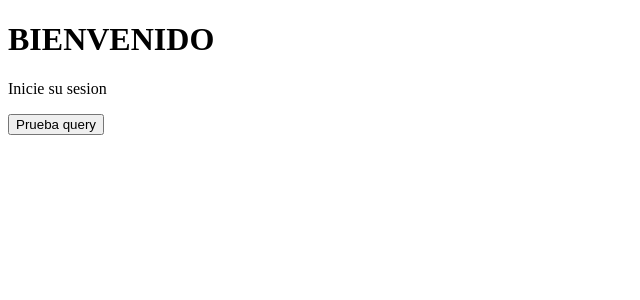
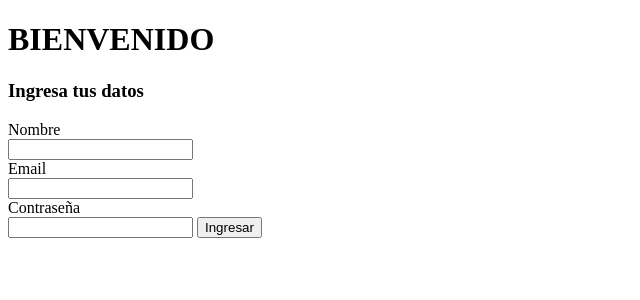
Before and after one commit to xilenAtenea/Proyecto-AD, a Flask app: page /inicio in a window 1280 px wide. Shown: the top 300 px of the page, without its empty margins (0-640 px from the left). Run offline with Flask 2, Linux system fonts and the light colour scheme.

Commit message:
fase_2
Se le agrega el login de usuarios que solo están registrados en nuestra base de datos, quienes llamamos arrendadores de Enikio. Para esto se crean los archivos "database_login.py" y "user.py", además de actualizar el docs3.html y el docs2.html, al igual que la app.py. La siguiente fase ya sería subiendo la lista de apartamentos con los mapas, con la intención de que el query que saca la opción select de la barra de selección del http://127.0.0.1:35081/aptos actualice esta lista de opciones de aptos usando el query que se encuentra en el código de uploadinfo. py.

```diff
--- a/API/app.py
+++ b/API/app.py
@@ -2,12 +2,11 @@ from flask import Flask, request, jsonify, render_template, url_for, redirect
 import pymongo
 from pymongo import MongoClient
 import pandas as pd
+import database_login as dbase
+from user import Signup
 
-myclient = MongoClient("mongodb://localhost:27017/")
+db= dbase.DBconnection()
 
-db = myclient["Enikio"]
-collection1 = db["universitys"]
-collection2 = db['apartments']
 
 app = Flask(__name__)
 app.config["DEBUG"] = True
@@ -17,6 +16,10 @@ app.config["DEBUG"] = True
 def home_page():
     return render_template('index.html')
 
+@app.route("/inicio", methods=["GET", "POST"])
+def inicio():
+    return render_template('docs3.html')
+
 #Buscar aptos
 @app.route('/aptos', methods=['GET'])
 def api_root():
@@ -25,17 +28,36 @@ def api_root():
 { "nombre": "Universidad Libre (Sede San Fernando)"},
 { "nombre": "Universidad Cooperativa de Colombia"}])
 
+
+
 #Arrendador. Inicio de sesion/crear sesion
-@app.route('/inicio', methods=['GET'])
-def api_root2():
-    return render_template('docs3.html')
+@app.route('/inicio/datos', methods=['POST'])
+def user():
+        collection3 = db['infoArrendadores']
+        #name = request.form['name']
+        #email = request.form['email']
+        #password= request.form['password']
 
-@app.route('/aptos/valor', methods=['GET', 'POST'])
+        dbname = collection3.find_one({'name': request.form['name']})
+        dbemail = collection3.find_one({'email': request.form['email']})
+        dbpassword = collection3.find_one({'password': request.form['password']})
+
+        if dbname and dbemail and dbpassword:
+            return redirect(url_for('api_mongo_find'))
+
+        else:
+            return 'Usuario no reconocido. Inténtelo de nuevo.'
+
+
+
+
+"""
+#Con esto se ve que si sale el valor que se seleccione en el docs2
+@app.route('/valor', methods=['GET', 'POST'])
 def valor():
     select = request.form.get('comp_select')
     return(str(select))
 
-"""
 #Para buscar todos, no lo estamos usando.
 @app.route('/api/v2/mongo/find/all', methods=['GET'])
 def api_mongo_find_all():
@@ -50,8 +72,6 @@ def api_mongo_find():
     elif request.method == 'POST':
         data = parse_form()
         return mongo_find(data)
-
-
 
 
 @app.route('/aptos/formulario', methods=['GET', 'POST'])
@@ -83,7 +103,7 @@ def parse_form():
 def mongo_find(query):
     _, col = create_mongo_session('Enikio', 'infoPostulados')
     find_result = []
-    for i in col.find(query):
+    for i in col.find(query, {'_id': 0}):
         find_result.append(i)
     return str(find_result)
 
@@ -92,10 +112,11 @@ def mongo_insert_one(doc):
     #doc
     _, col = create_mongo_session('Enikio', 'infoPostulados')
     col.insert_one(doc)
-def mongo_insert_many(doc):
+
+def mongo_insert_one2(doc):
     #doc
-    db, col = create_mongo_session('Enikio', 'infoPostulados')
-    col.insert_many(doc)
+    _, col = create_mongo_session('Enikio', 'infoArrendadores')
+    col.insert_one(doc)
 
 
 app.run(port=35081)
--- a/API/templates/docs3.html
+++ b/API/templates/docs3.html
@@ -1,19 +1,38 @@
 <!DOCTYPE html>
-      <html lang="en">
-      <head>
-          <meta charset="UTF-8">
-          <meta name="viewport" content="width=device-width, initial-scale=1.0">
-          <meta http-equiv="X-UA-Compatible" content="ie=edge">
-          <title>API Docs</title>
-      </head>
-      <body>
-
-<h1>BIENVENIDO</h1>
-     <p>Inicie su sesion</p>
+<html lang="en">
+<head>
+    <meta charset="UTF-8">
+    <meta http-equiv="X-UA-Compatible" content="IE=edge">
+    <meta name="viewport" content="width=device-width, initial-scale=1.0">
+    <title>ARRENDADOR LONG IN</title>
 
 
+</head>
+<body>
 
-     <a href="/inicio/postulados">
-          <button>Prueba query</button></a>
-      </body>
-      </html>
+    <div class="container">
+        <h1 class="text-center mt-5 mb-5">BIENVENIDO</h1>
+    </div>
+
+    <div class="container">
+        <div class="row row-col-1 row-cols-sm-1 row-cols-md-2 row-cols-lg-2">
+            <div class="col-md-6 mb-3">
+                <div class="card">
+                    <div class="card-header">
+                        <h3 class="text-center">Ingresa tus datos</h3>
+                    </div>
+                    <div class="card-body">
+                        <form action="/inicio/datos" method="POST">
+                            <label>Nombre<br/></label>
+                            <input type="text" class="form-control mb-3" name="name">
+                            <label><br/>Email<br/></label>
+                            <input type="email" class="form-control mb-3" name="email">
+                            <label><br/>Contraseña<br/></label>
+                            <input type="password" class="form-control mb-3" name="password">
+                            <button class="btn btn-primary" type="submit">Ingresar</button>
+                        </form>
+                    </div>
+                </div>
+            </div>
+        </div>
+    </div>
```
Also changed, not shown: API/database_login.py (added, +9 -0 lines), API/templates/docs2.html (+3 -7 lines), API/user.py (added, +12 -0 lines).
